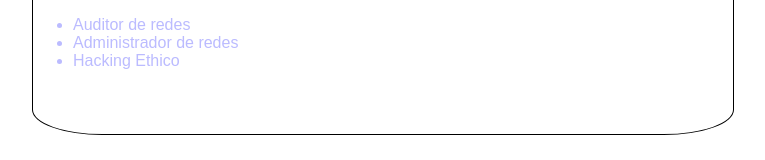
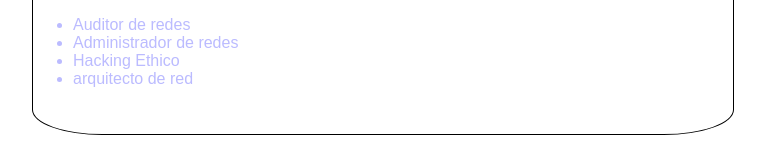
Before and after one commit to alexgeek0101/superblog, a plain HTML site: page index.html in a window 1280 px wide. Shown: the part 125-285 px from the top of the page, without its empty margins (257-1022 px from the left). Drawn offline with Linux system fonts and the light colour scheme.

Commit message:
agregue el ultimo perfil

```diff
--- a/index.html
+++ b/index.html
@@ -23,6 +23,7 @@
                     <li>Auditor de redes</li>
                     <li>Administrador de redes</li>
                     <li>Hacking Ethico</li>
+                    <li>arquitecto de red</li>
                 </ul>
             </p>
         </div>
```
